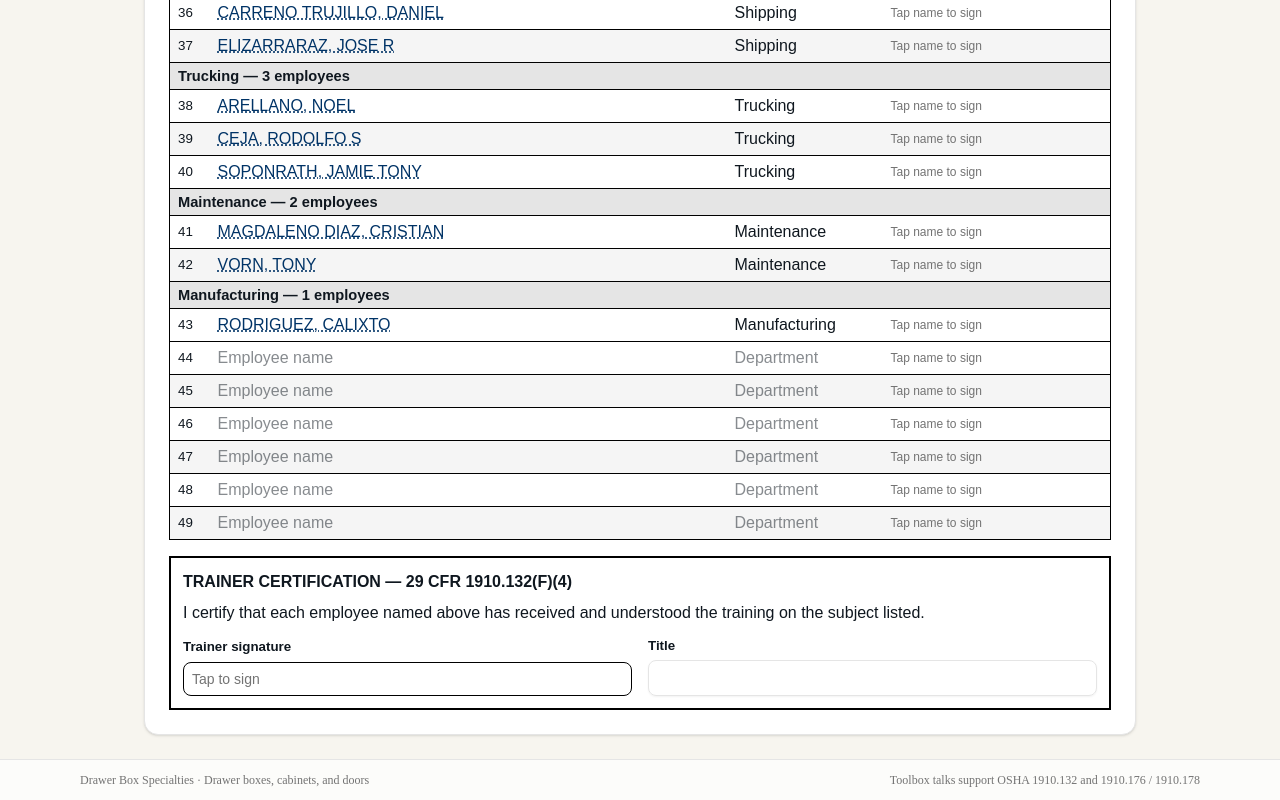
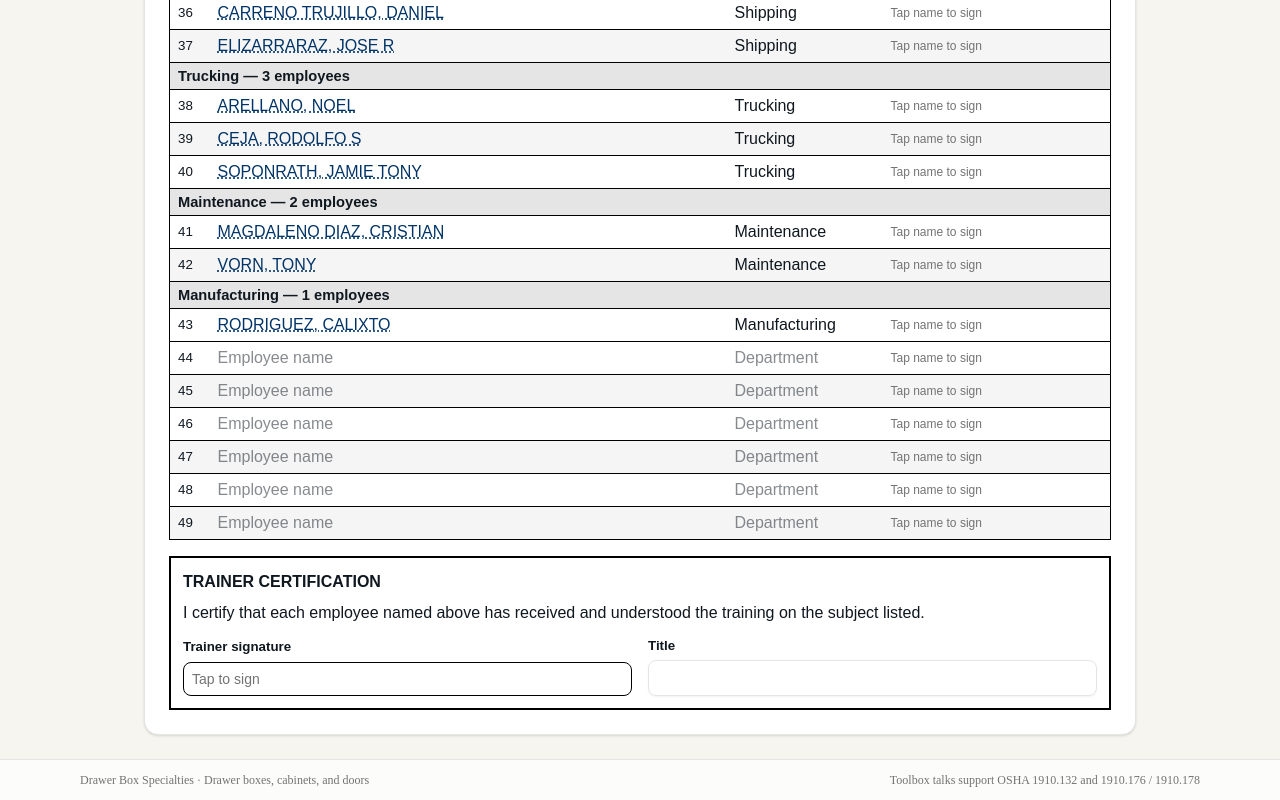
Before and after one commit to drawerboxspecialties-ops/dbs-safety, a Next.js app: page /meetings/sign-in in a window 1280 px wide. Shown: the part 1693-2493 px from the top of the page. Built offline with nearby package versions, Linux system fonts and the light colour scheme.

Commit message:
Remove the 29 CFR 1910.132(f)(4) citation from the sign-in heading.
The trainer certification block stays; only the regulation number is gone.

Co-authored-by: drawerboxspecialties <drawerboxspecialties@gmail.com>

```diff
--- a/signin/index.html
+++ b/signin/index.html
@@ -226,7 +226,7 @@
       </table>
 
       <section class="cert">
-        <h3>Trainer certification — 29 CFR 1910.132(f)(4)</h3>
+        <h3>Trainer certification</h3>
         <p>
           I certify that each employee named above has received and understood
           the training on the subject listed.
--- a/src/app/meetings/sign-in/page.tsx
+++ b/src/app/meetings/sign-in/page.tsx
@@ -244,7 +244,7 @@ export default function SignInPage() {
 
         <section className="mt-4 border-2 border-black p-3">
           <h3 className="text-[12pt] font-bold uppercase">
-            Trainer certification — 29 CFR 1910.132(f)(4)
+            Trainer certification
           </h3>
           <p className="mt-2 text-[12pt] leading-snug">
             I certify that each employee named above has received and understood
--- a/src/app/page.tsx
+++ b/src/app/page.tsx
@@ -33,8 +33,7 @@ export default function HomePage() {
           </p>
           <CardTitle className="text-2xl">Safety Meeting App</CardTitle>
           <CardDescription className="text-white/80">
-            PPE or material handling talk, then a fillable attendance record
-            that meets 29 CFR 1910.132(f)(4).
+            PPE or material handling talk, then a fillable attendance record.
           </CardDescription>
         </CardHeader>
         <CardContent className="grid gap-4 pt-6 sm:grid-cols-3">
```
